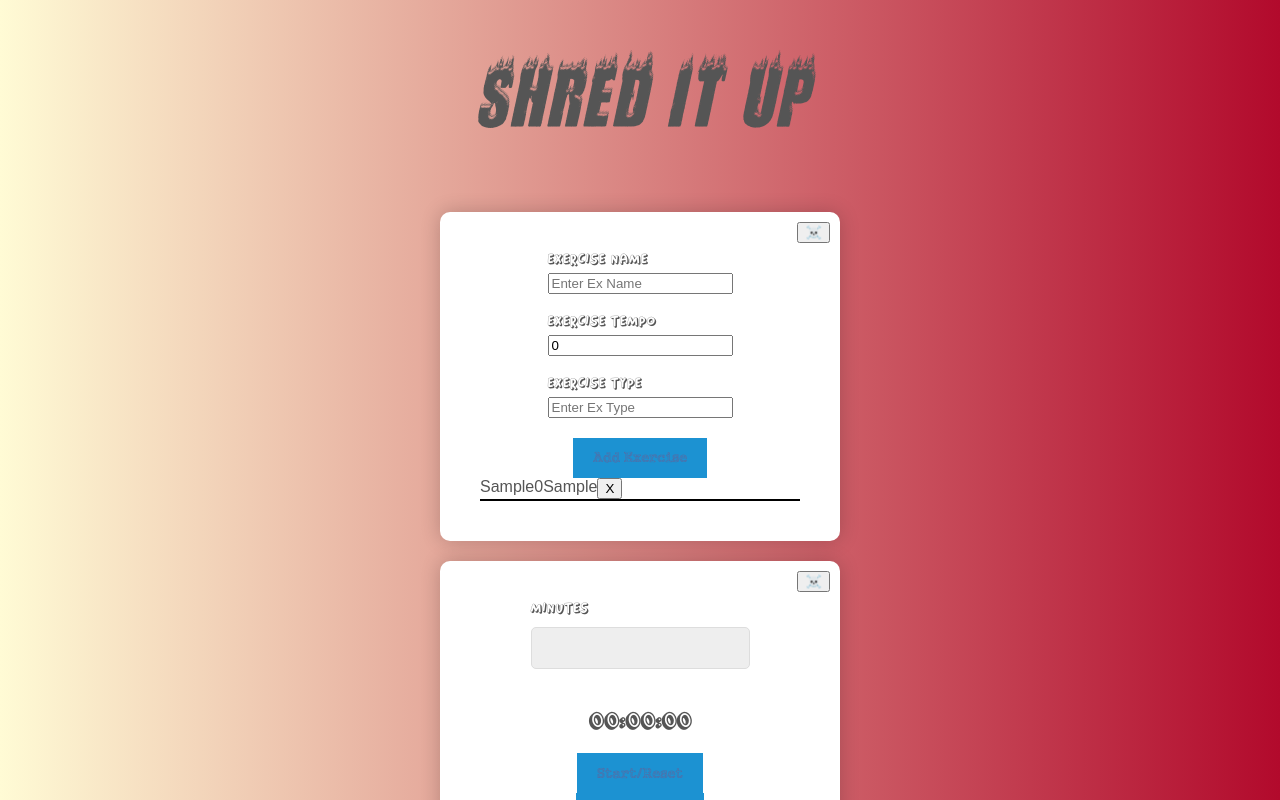
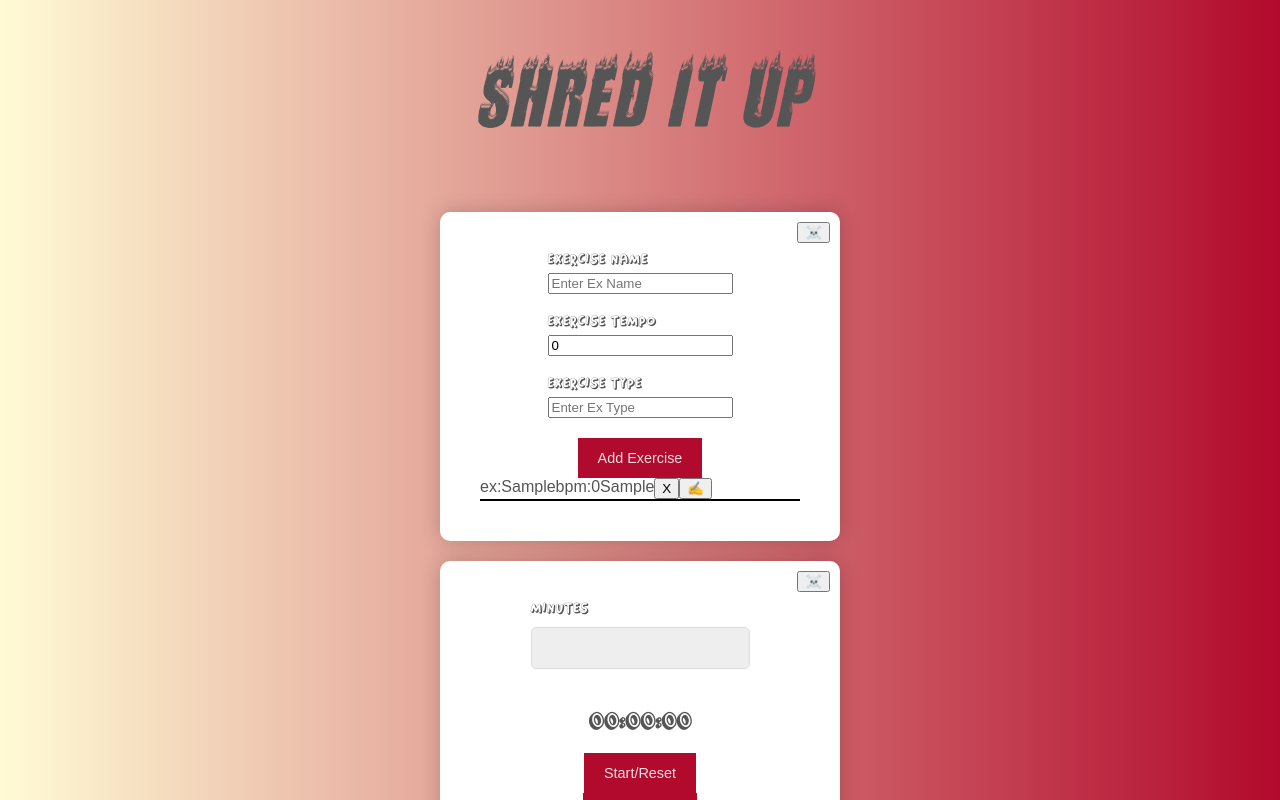
Before and after one commit to pelegsch666/shred_it_up, a React (Create React App) app: page / in a window 1280 px wide. Both pictures are taken after typing "Sample", "Sample" into the empty fields and a click on the button "Add Exercise". Shown: the top 800 px of the page. Built offline with nearby package versions, Linux system fonts and the light colour scheme.

Commit message:
delete is on

```diff
--- a/src/components/ExercisesEditor/ExList.js
+++ b/src/components/ExercisesEditor/ExList.js
@@ -1,5 +1,5 @@
 import styled from "styled-components";
-import Button from "../styles/styled-components/Button";
+import { ACTIONS,reducer } from "./ExercisesEditor";
 
 const StyledUl = styled.ul`
   list-style: none;
@@ -22,19 +22,27 @@ const DataContainer = styled.div`
   justify-content: space-between;
 `;
 
-export default function ExList({ list }) {
+export default function ExList({ list,state, dispatch }) {
+
   return (
     <StyledUl>
-      {list.map((item, index) => {
+      {list?.map((item, index) => {
         const { name, tempo, type } = item;
         return (
           <StyledLi key={index}>
             <DataContainer>
-              <span>{name}</span>
-              <span>{tempo}</span>
+              <span>ex:{name}</span>
+              <span>bpm:{tempo}</span>
               <span>{type}</span>
             </DataContainer>
-             <button>X</button>
+             <button onClick={()=> dispatch({
+              action: ACTIONS.DELETE_EXERCISE,
+              itemIndex: index
+             })}>X</button>
+             <button onClick={()=> dispatch({
+              action: ACTIONS.EDIT_TEMPO,
+              itemIndex: index
+             })}>✍️</button>
           </StyledLi>
         );
       })}
--- a/src/components/ExercisesEditor/ExercisesEditor.js
+++ b/src/components/ExercisesEditor/ExercisesEditor.js
@@ -1,12 +1,12 @@
-import  { useReducer } from "react";
+import { useReducer } from "react";
 
 import Button from "../styles/styled-components/Button";
 import InputBlock from "./InputBlock";
 import Card from "../Card";
 import ExList from "./ExList";
+import { useEffect } from "react";
 
-const ACTIONS = {
-  ADD_RHYTEM: "add",
+export const ACTIONS = {
   DELETE_RHYTEM: "delete",
   UPDATE_TEMPO: "update tempo",
   UPDATE_CURR_EX_NAME: "update exercise name",
@@ -15,47 +15,48 @@ const ACTIONS = {
   GET_LOCAL_STORAGE: "get local storage",
   SET_LOCAL_STORAGE: "set local storage",
   ADD_EXERCISE: "add exercise",
+  EDIT_TEMPO: "edit tempo",
 };
 
 const initialState = {
-  exerciesList: [], // [{name: string, tempo:number, type:string}]
+  exList: [], // [{name: string, tempo:number, type:string}]
   currExType: "",
   currExTempo: 0,
   currExName: "",
 };
 
-function reducer(state, payload) {
-  console.log("state", state);
-  console.log("payLoad", payload);
+export function reducer(state, payload) {
   const newState = { ...state };
-  const { action, sec, tempo, value } = payload;
+  const { action, sec, tempo, value, itemIndex } = payload;
 
   switch (action) {
     case ACTIONS.GET_LOCAL_STORAGE: {
       try {
-        const data = JSON.parse(window.localStorage.getItem("secStateAlter"));
+        const data = JSON.parse(window.localStorage.getItem("exList"));
+        console.log('data',data);
+        newState.exList = data;
         if (data) {
-          return data;
+          return newState;
+        } else {
+          return state;
         }
-        return newState;
       } catch (err) {
         return newState;
       }
     }
     case ACTIONS.SET_LOCAL_STORAGE: {
-      window.localStorage.setItem("secStateAlter", JSON.stringify(newState));
+      window.localStorage.setItem(
+        "exList",
+        JSON.stringify(newState.exList)
+      );
+      return state;
     }
 
-    case ACTIONS.ADD_RHYTEM: {
-      newState[sec] = 0;
-      return newState;
-    }
-    case ACTIONS.UPDATE_TEMPO: {
-      newState[sec] = tempo;
-      return newState;
-    }
-    case ACTIONS.DELETE_RHYTEM: {
-      delete newState[sec];
+    case ACTIONS.DELETE_EXERCISE: {
+      const list = newState.exList;
+      const firstSlice = list.slice(0, itemIndex);
+      const secondSlice = list.slice(itemIndex + 1);
+      newState.exList = [...firstSlice, ...secondSlice];
       return newState;
     }
     case ACTIONS.UPDATE_CURR_EX_NAME: {
@@ -77,13 +78,17 @@ function reducer(state, payload) {
         currExType: type,
       } = newState;
       const newExercise = { name, tempo, type };
-      newState.exerciesList.push(newExercise);
-      console.log(newState.exerciesList);
+      newState.exList.push(newExercise);
       newState.currExName = initialState.currExName;
       newState.currExTempo = initialState.currExTempo;
       newState.currExType = initialState.currExType;
 
       return newState;
+    }
+    case ACTIONS.EDIT_TEMPO: {
+      const list = newState.exList;
+
+      list[itemIndex].currExTempo = value;
     }
 
     default:
@@ -93,6 +98,25 @@ function reducer(state, payload) {
 
 export default function ExercisesEditor() {
   const [state, dispatch] = useReducer(reducer, initialState);
+
+  useEffect(() => {
+    dispatch({
+      action: ACTIONS.GET_LOCAL_STORAGE,
+    });
+  }, []);
+  useEffect(() => {
+    dispatch({
+      action: ACTIONS.SET_LOCAL_STORAGE,
+    });
+  }, [state.exList]);
+
+  function handleAddExercise(e) {
+    e.stopPropagation();
+    e.preventDefault();
+    dispatch({
+      action: ACTIONS.ADD_EXERCISE,
+    });
+  }
 
   return (
     <>
@@ -134,16 +158,12 @@ export default function ExercisesEditor() {
         />
         <Button
           onClick={(e) => {
-            e.stopPropagation();
-            e.preventDefault();
-            dispatch({
-              action: ACTIONS.ADD_EXERCISE,
-            });
+            handleAddExercise(e);
           }}
         >
           Add Exercise
         </Button>
-        <ExList list={state.exerciesList} />
+        <ExList list={state.exList} state={state} dispatch={dispatch} />
       </Card>
     </>
   );
--- a/src/components/ExercisesEditor/InputBlock.js
+++ b/src/components/ExercisesEditor/InputBlock.js
@@ -13,6 +13,8 @@ export default function InputBlock({
   value,
   onChange,
   placeholder,
+  state,
+  dispatch,
 }) {
   return (
     <StyledContainer>
--- a/src/components/styles/styled-components/Button.js
+++ b/src/components/styles/styled-components/Button.js
@@ -2,14 +2,14 @@ import styled from "styled-components";
 
 const Button = styled.button`
   display: block;
-  background-color: #1c92d2;
-  color: hsla(348, 83%, 47%, 0.5);
+  background-color: #b20a2c;
+  color: hsla(0, 0%, 96%, 0.91);
   font-size: 0.9rem;
   border: 0;
   height: 40px;
   padding: 0 20px;
   cursor: pointer;
   box-sizing: border-box;
-  font-family: "NeoWriter";
+  font-family: "Arial", sans-serif;
 `;
 export default Button
```
